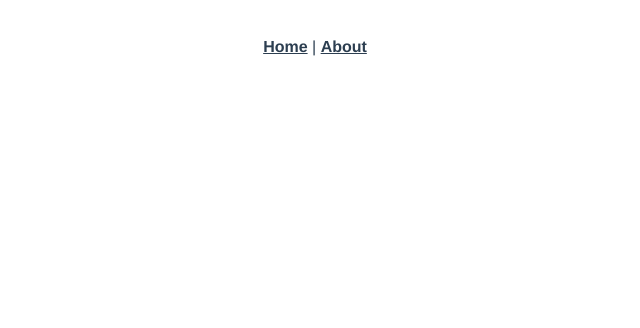
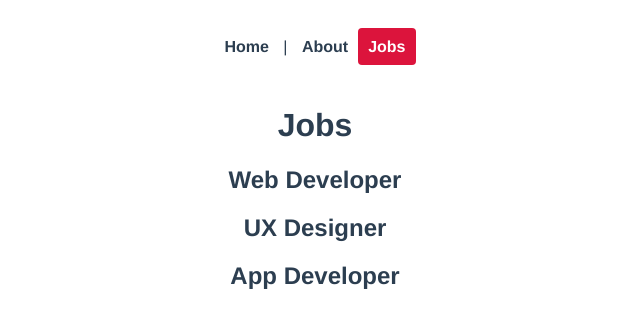
Before and after one commit to Jonnybuoy/vue-jobs-project, a Vue app: page /jobs in a window 1280 px wide. Before the commit this address had no page. Shown: the top 328 px of the page, without its empty margins (325-965 px from the left). Built offline with nearby package versions, Linux system fonts and the light colour scheme.

Commit message:
Vue router setup for the jobs project

```diff
--- a/src/App.vue
+++ b/src/App.vue
@@ -1,7 +1,8 @@
 <template>
   <nav>
     <router-link to="/">Home</router-link> |
-    <router-link to="/about">About</router-link>
+    <router-link :to="{ name: 'about'}">About</router-link>
+    <router-link :to="{ name: 'Jobs'}">Jobs</router-link>
   </nav>
   <router-view/>
 </template>
@@ -22,9 +23,14 @@ nav {
 nav a {
   font-weight: bold;
   color: #2c3e50;
+  text-decoration: none;
+  padding: 10px;
+  border-radius: 4px;
 }
 
 nav a.router-link-exact-active {
-  color: #42b983;
+  color: white;
+  background: crimson;
+
 }
 </style>
--- a/src/components/HelloWorld.vue
+++ /dev/null
@@ -1,58 +0,0 @@
-<template>
-  <div class="hello">
-    <h1>{{ msg }}</h1>
-    <p>
-      For a guide and recipes on how to configure / customize this project,<br>
-      check out the
-      <a href="https://cli.vuejs.org" target="_blank" rel="noopener">vue-cli documentation</a>.
-    </p>
-    <h3>Installed CLI Plugins</h3>
-    <ul>
-      <li><a href="https://github.com/vuejs/vue-cli/tree/dev/packages/%40vue/cli-plugin-babel" target="_blank" rel="noopener">babel</a></li>
-      <li><a href="https://github.com/vuejs/vue-cli/tree/dev/packages/%40vue/cli-plugin-router" target="_blank" rel="noopener">router</a></li>
-    </ul>
-    <h3>Essential Links</h3>
-    <ul>
-      <li><a href="https://vuejs.org" target="_blank" rel="noopener">Core Docs</a></li>
-      <li><a href="https://forum.vuejs.org" target="_blank" rel="noopener">Forum</a></li>
-      <li><a href="https://chat.vuejs.org" target="_blank" rel="noopener">Community Chat</a></li>
-      <li><a href="https://twitter.com/vuejs" target="_blank" rel="noopener">Twitter</a></li>
-      <li><a href="https://news.vuejs.org" target="_blank" rel="noopener">News</a></li>
-    </ul>
-    <h3>Ecosystem</h3>
-    <ul>
-      <li><a href="https://router.vuejs.org" target="_blank" rel="noopener">vue-router</a></li>
-      <li><a href="https://vuex.vuejs.org" target="_blank" rel="noopener">vuex</a></li>
-      <li><a href="https://github.com/vuejs/vue-devtools#vue-devtools" target="_blank" rel="noopener">vue-devtools</a></li>
-      <li><a href="https://vue-loader.vuejs.org" target="_blank" rel="noopener">vue-loader</a></li>
-      <li><a href="https://github.com/vuejs/awesome-vue" target="_blank" rel="noopener">awesome-vue</a></li>
-    </ul>
-  </div>
-</template>
-
-<script>
-export default {
-  name: 'HelloWorld',
-  props: {
-    msg: String
-  }
-}
-</script>
-
-<!-- Add "scoped" attribute to limit CSS to this component only -->
-<style scoped>
-h3 {
-  margin: 40px 0 0;
-}
-ul {
-  list-style-type: none;
-  padding: 0;
-}
-li {
-  display: inline-block;
-  margin: 0 10px;
-}
-a {
-  color: #42b983;
-}
-</style>
--- a/src/router/index.js
+++ b/src/router/index.js
@@ -1,8 +1,9 @@
 import { createRouter, createWebHistory } from 'vue-router'
 import HomeView from '../views/HomeView.vue'
+import AboutView from '../views/AboutView.vue'
+import Jobs from '../views/jobs/Jobs.vue'
 
-const routes = [
-  {
+const routes = [{
         path: '/',
         name: 'home',
         component: HomeView
@@ -10,11 +11,14 @@ const routes = [
     {
         path: '/about',
         name: 'about',
-    // route level code-splitting
-    // this generates a separate chunk (about.[hash].js) for this route
-    // which is lazy-loaded when the route is visited.
-    component: () => import(/* webpackChunkName: "about" */ '../views/AboutView.vue')
-  }
+        component: AboutView
+    },
+    {
+        path: '/jobs',
+        name: 'Jobs',
+        component: Jobs
+    },
+
 ]
 
 const router = createRouter({
--- a/src/views/AboutView.vue
+++ b/src/views/AboutView.vue
@@ -1,5 +1,6 @@
 <template>
   <div class="about">
     <h1>This is an about page</h1>
+    <p>Lorem ipsum dolor sit amet consectetur adipisicing elit. Odio, deleniti dolorum? Quisquam, doloremque, rerum reiciendis cupiditate eaque sit placeat accusamus assumenda dignissimos nisi itaque! Non, dolorum iusto totam ipsam, ducimus autem omnis sed pariatur quo debitis nemo sunt esse fugit! Sunt, voluptatum nostrum eum totam commodi voluptas maiores, hic reiciendis, nesciunt pariatur sed et assumenda exercitationem. Veniam illum distinctio sunt reiciendis alias aspernatur, quis repellendus sed obcaecati quibusdam dolores eaque excepturi incidunt hic, similique dolorem pariatur quae optio amet, vitae recusandae error veritatis eum non! Pariatur quae reiciendis iure officiis numquam. Autem sapiente distinctio veritatis libero, sint dolorem earum maxime.</p>
   </div>
 </template>
--- a/src/views/HomeView.vue
+++ b/src/views/HomeView.vue
@@ -1,18 +1,16 @@
 <template>
   <div class="home">
-    <img alt="Vue logo" src="../assets/logo.png">
-    <HelloWorld msg="Welcome to Your Vue.js App"/>
+    <h1>Homepage</h1>
+    <p>Lorem ipsum dolor sit amet consectetur adipisicing elit. Facilis, eveniet sapiente aliquid amet culpa repellendus adipisci officia voluptatem in quaerat atque eos nobis cum expedita commodi nam maiores ut earum.</p>
+    <p>Lorem ipsum dolor sit amet consectetur adipisicing elit. Facilis, eveniet sapiente aliquid amet culpa repellendus adipisci officia voluptatem in quaerat atque eos nobis cum expedita commodi nam maiores ut earum.</p>
+
   </div>
 </template>
 
 <script>
-// @ is an alias to /src
-import HelloWorld from '@/components/HelloWorld.vue'
 
 export default {
   name: 'HomeView',
-  components: {
-    HelloWorld
-  }
+  components: { }
 }
 </script>
--- /dev/null
+++ b/src/views/jobs/Jobs.vue
@@ -0,0 +1,25 @@
+<template>
+    <h1>Jobs</h1>
+    <div v-for="job in jobs" :key="job.id">
+        <h2>{{ job.title }}</h2>
+    </div>
+</template>
+
+<script>
+export default {
+    data() {
+        return {
+            jobs: [
+                {title: 'Web Developer', id: 1, details: 'lorem'},
+                {title: 'UX Designer', id: 2, details: 'lorem'},
+                {title: 'App Developer', id: 3, details: 'lorem'},
+            ]
+        }
+    }
+
+}
+</script>
+
+<style>
+
+</style>
```
Also changed, not shown: src/views/jobs/JobDetails.vue (added). Lines whose indentation alone changed are shown as unchanged.
